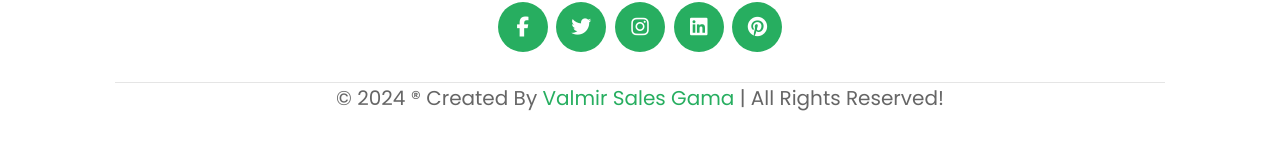
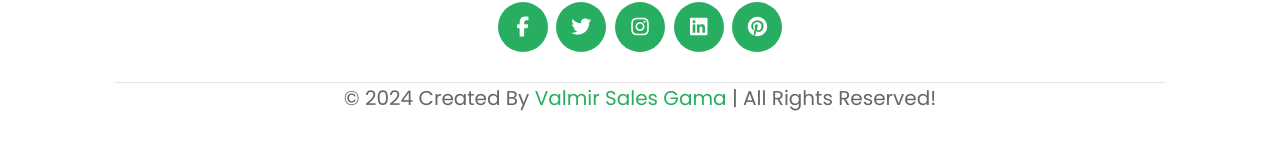
Before and after one commit to ValmirSGama/book-store, a plain HTML site: page index.html in a window 1280 px wide. Shown: the part 4582-4731 px from the top of the page. Drawn offline with nearby package versions, Linux system fonts and the light colour scheme.

Commit message:
Remoção do símbolo de marca registrada e adição da referência

```diff
--- a/index.html
+++ b/index.html
@@ -744,7 +744,7 @@
             <a href="#" class="fab fa-pinterest"></a>
         </div>
 
-        <div class="credit"> &copy; 2024 &reg; created by <span>Valmir Sales Gama</span> | all rights reserved! </div>
+        <div class="credit"> &copy; 2024 created by <span>Valmir Sales Gama</span> | all rights reserved! </div>
 
     </section>
     <!--footer section ends-->
```
Also changed, not shown: 1 other file.
